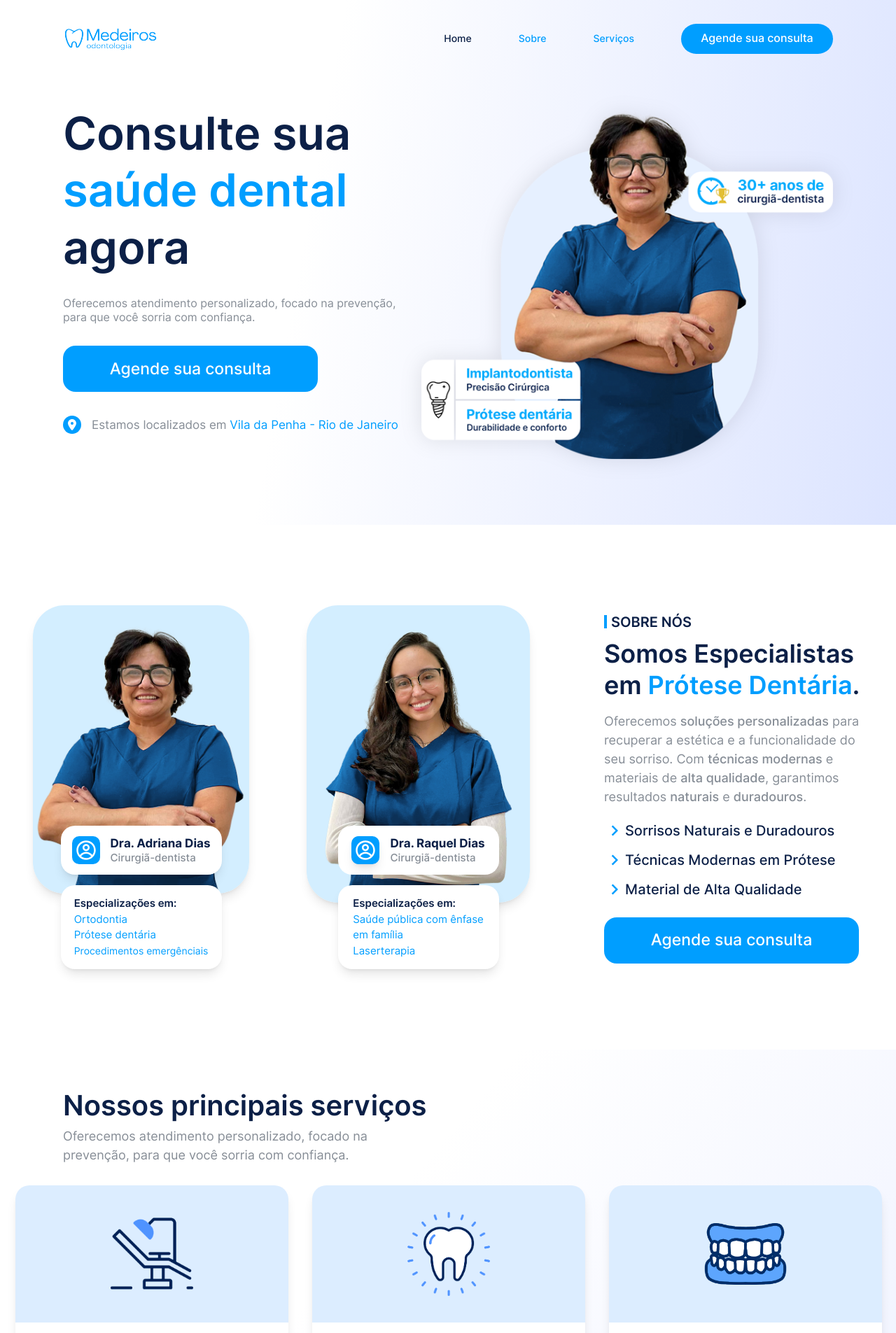
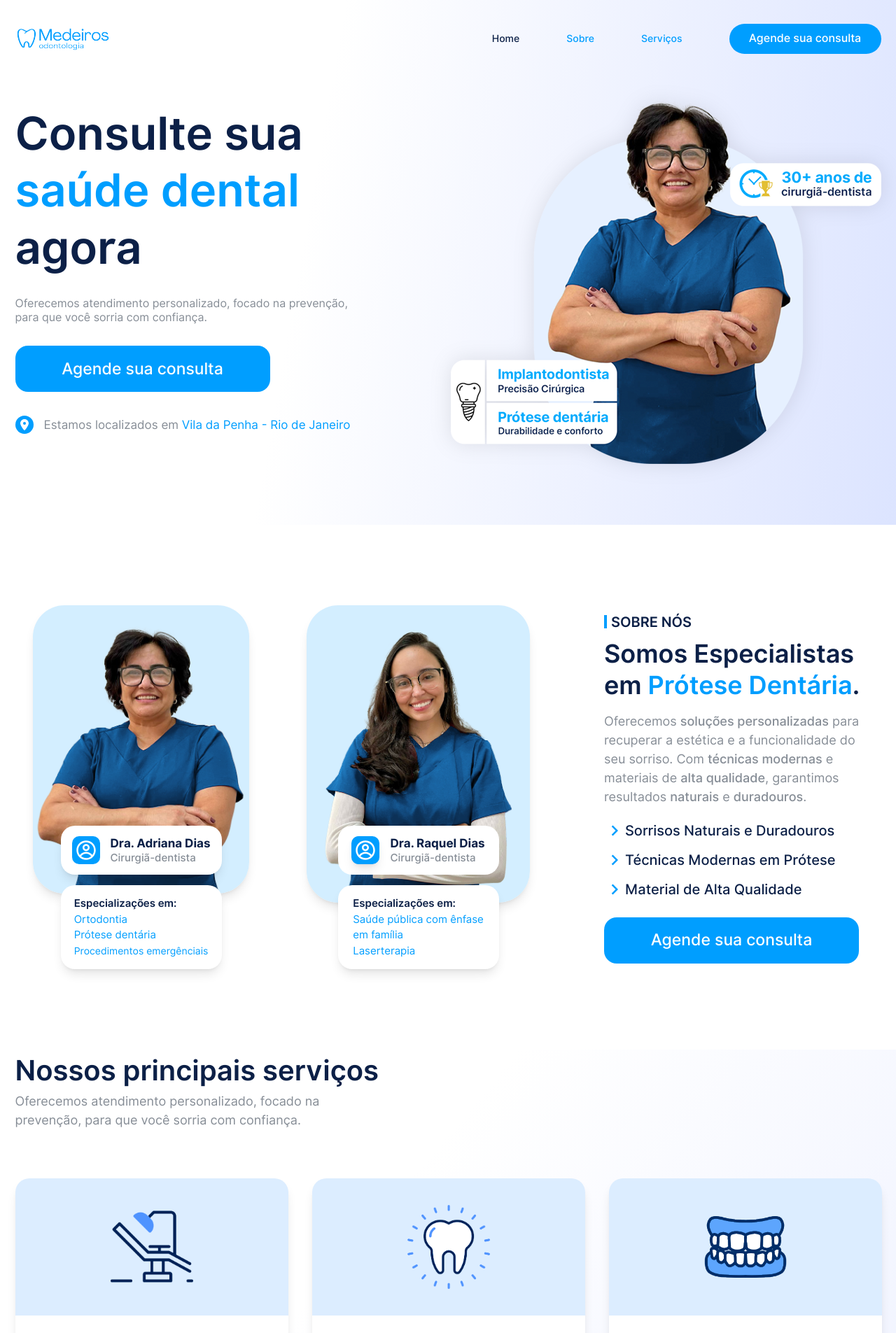
Before and after one commit to petrinidias/MedeirosOdontologia, a Next.js app: page / in a window 1280 px wide. Shown: the top 1905 px of the page at 70% size. Built offline with nearby package versions, Linux system fonts and the light colour scheme.

Commit message:
Nova centralização

```diff
--- a/src/app/page.js
+++ b/src/app/page.js
@@ -8,8 +8,8 @@ export default function Home() {
   return (
     <>
       <div className={Styles.gradiente}>
-
-        <header className="w-full h-[110px] flex items-center justify-between px-[90px]">
+        <div className="flex justify-center">
+          <header className="w-[1237px] h-[110px] flex items-center justify-between">
             <Image
               src="/imgs/logo.png"
               alt="Descrição da imagem"
@@ -23,9 +23,11 @@ export default function Home() {
               <a href="/consulta" className="font-Inter font-medium text-white text-[16px] flex justify-center items-center w-[217px] h-[43px] bg-azul hover:bg-butaohover duration-150 rounded-[27px]">Agende sua consulta</a>
             </div>
           </header>
+        </div>
 
-        <section className="flex flex-row justify-between items-center mt-[30px]">
-          <div className="w-[512px] h-[522px] ml-[90px] mt-[10px]">
+        <section className="flex justify-center">
+          <div className="flex justify-between w-[1237px] mt-[30px] ">
+            <div className="w-[512px] h-[522px] mt-[10px]">
               <p className="text-azulEscuro text-[65px] font-semibold leading-tight mb-[30px]">
                 Consulte sua <span className="text-azul">saúde dental</span> agora
               </p>
@@ -42,7 +44,7 @@ export default function Home() {
                 </p>
               </div>
             </div>
-          <div className="mr-[90px]">
+            <div>
               <Image
                 src="/imgs/dri2.png"
                 alt="Descrição da imagem"
@@ -50,6 +52,7 @@ export default function Home() {
                 height={523}
                 className={Styles.sombra}
               />
+            </div>
           </div>
         </section>
       </div>
@@ -133,9 +136,11 @@ export default function Home() {
       </div>
 
       <section className={Styles.gradiente2} id="servicos">
-        <div className="pl-[90px] pt-[50px]">
+        <div className="flex justify-center">
+          <div className="w-[1237px] h-fit mb-[40px]">
             <p className="text-azulEscuro font-semibold text-[40px]">Nossos principais serviços</p>
             <p className="text-cinza text-[18px]">Oferecemos atendimento personalizado, focado na <br/>prevenção, para que você sorria com confiança.</p>
+          </div>
         </div>
 
         <div className="flex justify-center">
```
Lines whose indentation alone changed are shown as unchanged.
